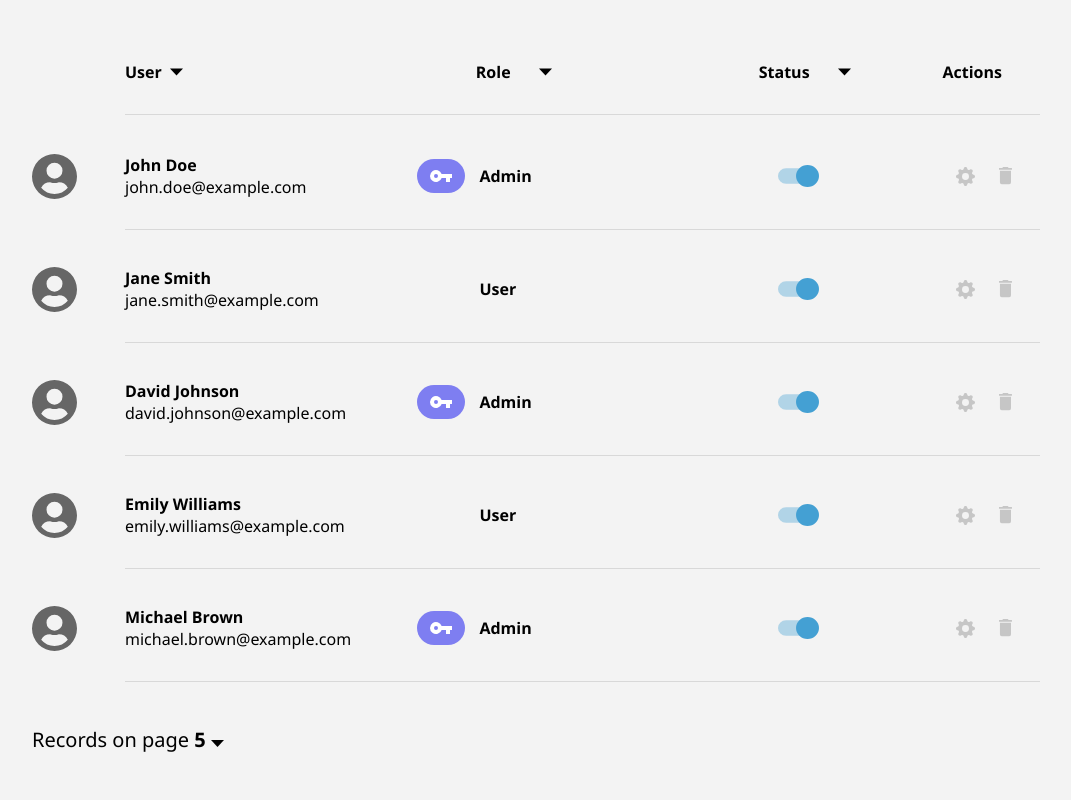
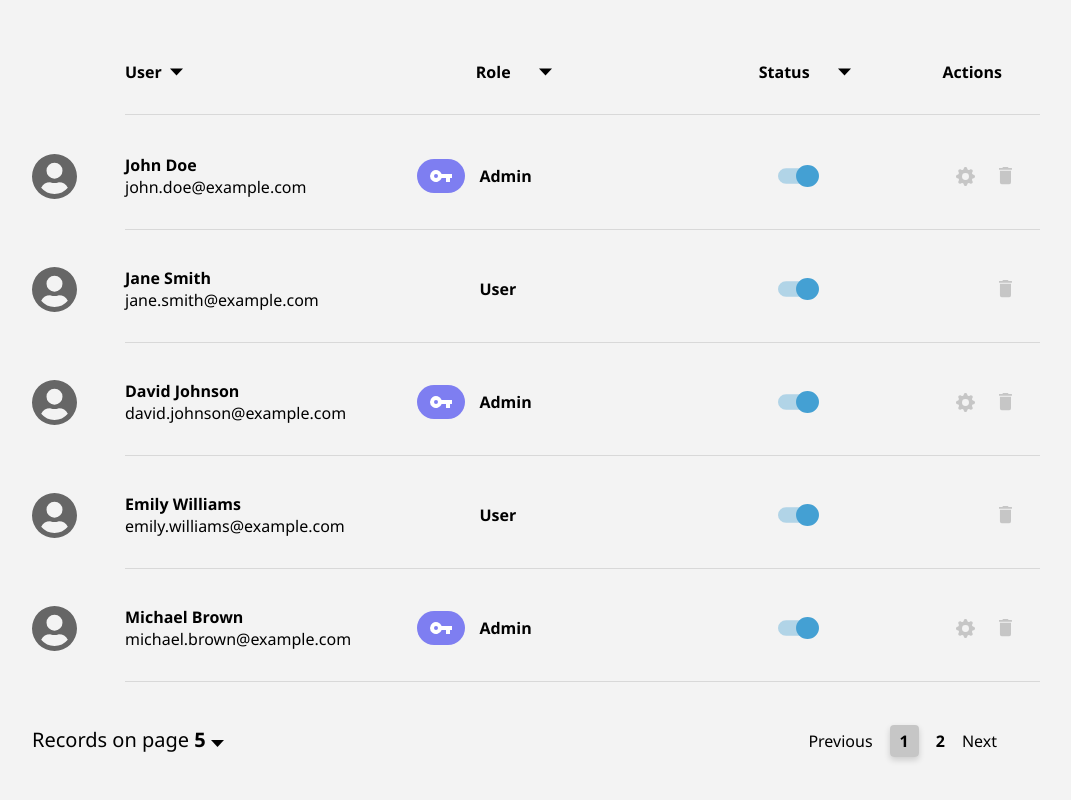
Before and after one commit to asdwastaken/Users-List-React-App, a React (Create React App) app in the folder app/: page / in a window 1280 px wide. Shown: the part 322-1122 px from the top of the page, without its empty margins (140-1211 px from the left). Built offline with nearby package versions, Linux system fonts and the light colour scheme.

Commit message:
added pagination section

```diff
--- a/app/src/components/Home/Home.js
+++ b/app/src/components/Home/Home.js
@@ -8,8 +8,7 @@ import statusToggleActive from '../../content/images/status-toggle-active.svg';
 import statusToggleDisabled from '../../content/images/status-toggle-disabled.svg';
 import keyIconActive from '../../content/images/key-icon-active.svg';
 import keyIconDisabled from '../../content/images/key-icon-disabled.svg';
-import binIcon from '../../content/images/bin-icon.svg';
-import settingsIcon from '../../content/images/settings-icon.svg';
+
 import { context } from '../../context/context';
 
 
@@ -26,7 +25,7 @@ export default function Home() {
         toggleRecordsDropdown,
         recordsDropdown,
         recordsCount,
-        setPageRecords
+        setPageRecords,
     } = useContext(context)
 
 
@@ -111,11 +110,18 @@ export default function Home() {
                                         }
                                     </td>
                                     <td id="user-actions">
-                                        {/* <img src={settingsIcon} className="settings-icon" /> */}
-                                        <svg xmlns="http://www.w3.org/2000/svg" width="19" height="19" fill="#C6C6C6" class="settings-icon" viewBox="0 0 16 16">
+                                        {user.role == 'Admin'
+                                            ?
+                                            <>
+                                                <svg xmlns="http://www.w3.org/2000/svg" width="19" height="19" fill="#C6C6C6" className="settings-icon" viewBox="0 0 16 16">
                                                     <path d="M9.405 1.05c-.413-1.4-2.397-1.4-2.81 0l-.1.34a1.464 1.464 0 0 1-2.105.872l-.31-.17c-1.283-.698-2.686.705-1.987 1.987l.169.311c.446.82.023 1.841-.872 2.105l-.34.1c-1.4.413-1.4 2.397 0 2.81l.34.1a1.464 1.464 0 0 1 .872 2.105l-.17.31c-.698 1.283.705 2.686 1.987 1.987l.311-.169a1.464 1.464 0 0 1 2.105.872l.1.34c.413 1.4 2.397 1.4 2.81 0l.1-.34a1.464 1.464 0 0 1 2.105-.872l.31.17c1.283.698 2.686-.705 1.987-1.987l-.169-.311a1.464 1.464 0 0 1 .872-2.105l.34-.1c1.4-.413 1.4-2.397 0-2.81l-.34-.1a1.464 1.464 0 0 1-.872-2.105l.17-.31c.698-1.283-.705-2.686-1.987-1.987l-.311.169a1.464 1.464 0 0 1-2.105-.872l-.1-.34zM8 10.93a2.929 2.929 0 1 1 0-5.86 2.929 2.929 0 0 1 0 5.858z" />
                                                 </svg>
                                                 <svg xmlns="http://www.w3.org/2000/svg" width="12.934" height="17.15" viewBox="0 0 12.934 17.15" fill="#c6c6c6"><path className="bin-icon" d="M1.539,16.156a1.883,1.883,0,0,0,1.848,1.905h7.391a1.883,1.883,0,0,0,1.848-1.905V4.723H1.539ZM13.549,1.864H10.316L9.392.912H4.772l-.924.953H.615V3.77H13.549Z" transform="translate(-0.615 -0.912)" /></svg>
+                                            </>
+                                            :
+                                            <svg xmlns="http://www.w3.org/2000/svg" width="12.934" height="17.15" viewBox="0 0 12.934 17.15" fill="#c6c6c6"><path className="bin-icon" d="M1.539,16.156a1.883,1.883,0,0,0,1.848,1.905h7.391a1.883,1.883,0,0,0,1.848-1.905V4.723H1.539ZM13.549,1.864H10.316L9.392.912H4.772l-.924.953H.615V3.77H13.549Z" transform="translate(-0.615 -0.912)" /></svg>
+                                        }
+
                                     </td>
                                 </tr>
                             )
@@ -123,6 +129,7 @@ export default function Home() {
                     </tbody>
                 </table>
             </div>
+            <div className="records-pagination">
                 <div className="records">
                     <span className="records-container">Records on page <b>{users.length}</b> <img src={dropdownIcon} onMouseEnter={toggleRecordsDropdown} className="records-dropdown-icon" /></span>
                     {recordsDropdown &&
@@ -133,6 +140,16 @@ export default function Home() {
                         </div>
                     }
                 </div>
+
+                <div className="pagination">
+                    <div className="pagination-container">
+                        <Link className="page page-direction" >Previous</Link>
+                        <Link className="page active" to={'/'} >1</Link>
+                        <Link className="page" to={'/2'}>2</Link>
+                        <Link className="page page-direction" >Next</Link>
+                    </div>
+                </div>
+            </div>
         </div>
     )
 }
--- a/app/src/components/Home/home.css
+++ b/app/src/components/Home/home.css
@@ -174,4 +174,35 @@
   padding: 5px;
   border-bottom: 2px solid #F3F3F3;
   text-align: center;
+}
+
+.records-pagination {
+  display: flex;
+  justify-content: space-between;
+}
+
+.pagination {
+  margin-right: 28px;
+}
+
+.page {
+  margin-right: 17px;
+  text-decoration: none;
+  color: #000000;
+  font-weight: bold;
+  font-size: 0.8em;
+}
+
+.active {
+  box-shadow: 0px 3px 6px rgba(0, 0, 0, 0.1607843137);
+  padding: 5px 10px;
+  border-radius: 4px;
+  background-color: #C6C6C6;
+}
+
+.page-direction {
+  font-weight: 300;
+}
+.page-direction:hover {
+  text-decoration: underline;
 }/*# sourceMappingURL=home.css.map */
--- a/app/src/components/Home/home.scss
+++ b/app/src/components/Home/home.scss
@@ -149,7 +149,7 @@
 
 }
 
-.bin-icon:hover{
+.bin-icon:hover {
     fill: #FF0000;
 }
 
@@ -219,3 +219,38 @@
     border-bottom: 2px solid $background-color;
     text-align: center;
 }
+
+
+.records-pagination {
+    display: flex;
+    justify-content: space-between;
+}
+
+.pagination {
+    margin-right: 28px;
+
+}
+
+.page {
+    margin-right: 17px;
+    text-decoration: none;
+    color: $primary-text-color;
+    font-weight: bold;
+    font-size: 0.8em;
+}
+
+.active {
+    box-shadow: 0px 3px 6px #00000029;
+    padding: 5px 10px;
+    border-radius: 4px;
+    background-color: #C6C6C6;
+}
+
+.page-direction {
+    font-weight: 300;
+
+    &:hover {
+        text-decoration: underline;
+
+    }
+}
--- a/app/src/context/context.js
+++ b/app/src/context/context.js
@@ -49,6 +49,7 @@ export const ContextProvider = ({
     }
 
 
+
     const contextValues = {
         users,
         setUsers,
@@ -58,7 +59,7 @@ export const ContextProvider = ({
         toggleRecordsDropdown,
         recordsDropdown,
         recordsCount,
-        setPageRecords
+        setPageRecords,
     }
 
     return (
```
Also changed, not shown: 1 other file (tests, documents, lock files or other folders). Lines whose indentation alone changed are shown as unchanged.
